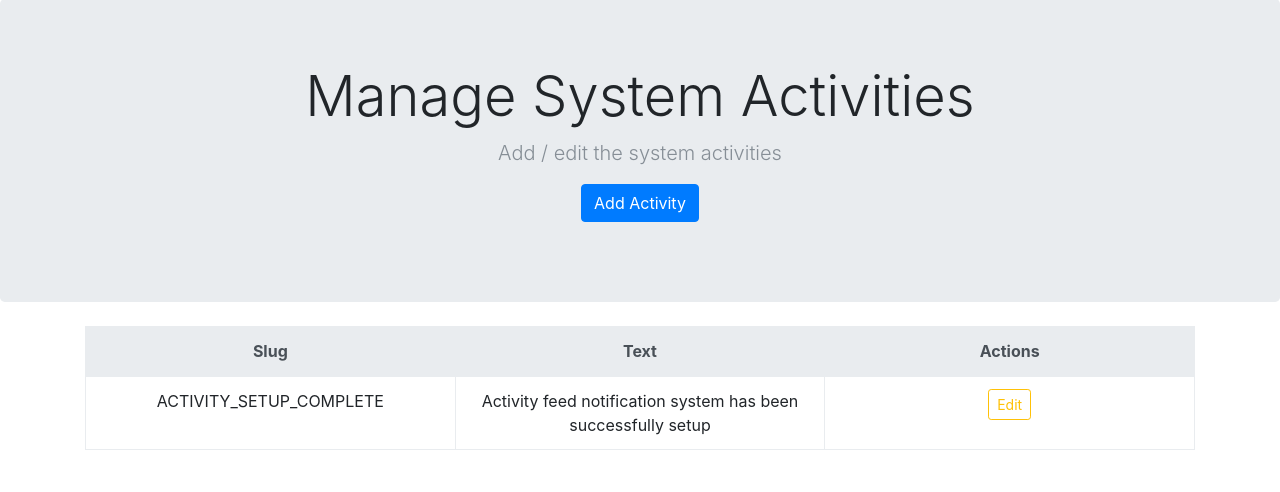
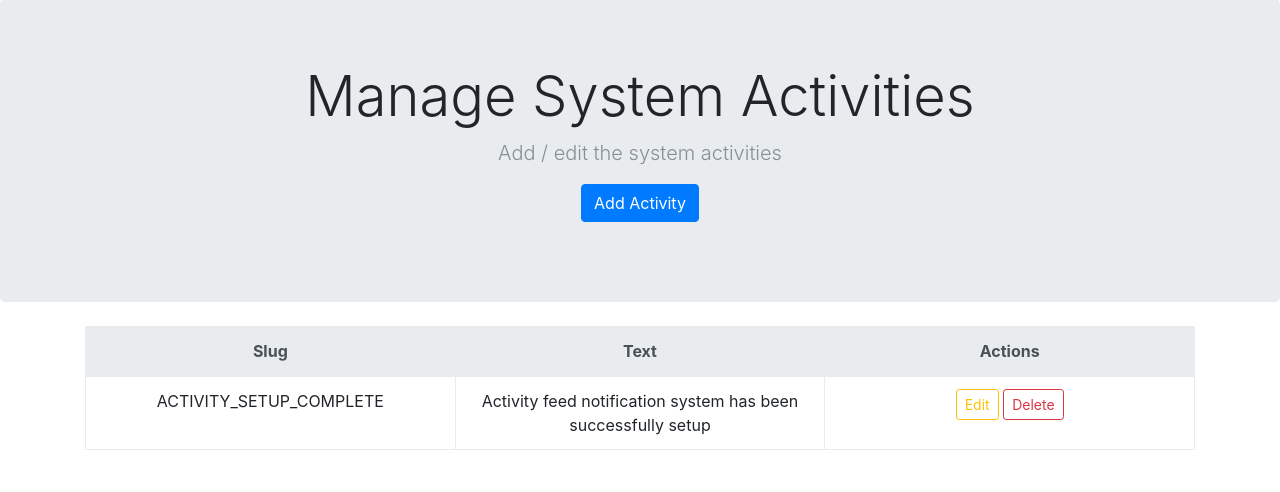
Before and after one commit to lupswitch/activity-feed-notification-system, a CodeIgniter app: page /activity-feed-notification-system/index.php/activity/manage in a window 1280 px wide. Shown: the part 59-551 px from the top of the page. Run offline with CodeIgniter, Linux system fonts and the light colour scheme; data comes from the database, SQL or seed files in the repository; some libraries are stand-ins or nearby versions.

Commit message:
System activity delete functionality added

```diff
--- a/application/controllers/Activity.php
+++ b/application/controllers/Activity.php
@@ -157,6 +157,40 @@ class Activity extends BaseController {
 			// set the basetemplate as main view
 			$this->load->view('layout/basetemplate', $data);
 		}
+	}
+
+	/**
+	 * Delete an existing system activity
+	 *
+	 * @param  integer $activity_type_id (unique id of the activity type)
+	 * @return 	NULL
+	 */
+	public function delete($activity_type_id)
+	{
+		// check if activity type exists in db
+		// if not then redirect with error message
+		if(!$this->Activity_model->check_if_activity_type_is_valid($activity_type_id))
+		{
+			// set the success / error flash message
+			$this->session->set_flashdata('error_message', 'System activity not found');
+			redirect('activity/manage');
+			exit;
+		}
+
+		$delete_activity_type = $this->Activity_model->delete_activity_type($activity_type_id);
+
+		// set the success / error flash message
+		if($delete_activity_type == TRUE)
+		{
+			$this->session->set_flashdata('success_message', 'System activity deleted successfully');
+		}
+		else
+		{
+			$this->session->set_flashdata('error_message', 'Error occured while deleting the location');
+		}
+
+		redirect('activity/manage');
+		exit;
 	}
 
 	/**
@@ -332,4 +366,5 @@ class Activity extends BaseController {
 			$this->load->view('layout/basetemplate', $data);
 		}
 	}
+
 }
--- a/application/models/Activity_model.php
+++ b/application/models/Activity_model.php
@@ -107,6 +107,17 @@ class Activity_model extends CI_Model {
 		);
 
 		return $this->db->update('activity_types', $activity_type_data, array('id' => $activity_type_id));
+	}
+
+	/**
+	 * Delete an existing activity type
+	 *
+	 * @param  integer $activity_type_id (unique id of the activity type)
+	 * @return  boolean
+	 */
+	public function delete_activity_type($activity_type_id)
+	{
+		return $this->db->delete('activity_types', array('id' => $activity_type_id));
 	}
 
 	/**
--- a/application/views/activity/manage.php
+++ b/application/views/activity/manage.php
@@ -45,6 +45,7 @@
 							<td scope="row" class="text-center"><?php echo $activity['text']; ?></td>
 							<td scope="row" class="text-center">
 								<a href="<?php echo site_url('activity/edit/'.$activity['id']) ?>" class="btn btn-outline-warning btn-sm">Edit</a>
+								<a href="<?php echo site_url('activity/delete/'.$activity['id']) ?>" class="btn btn-outline-danger btn-sm">Delete</a>
 							</td>
 						</tr>
 					<?php endforeach; ?>
```
